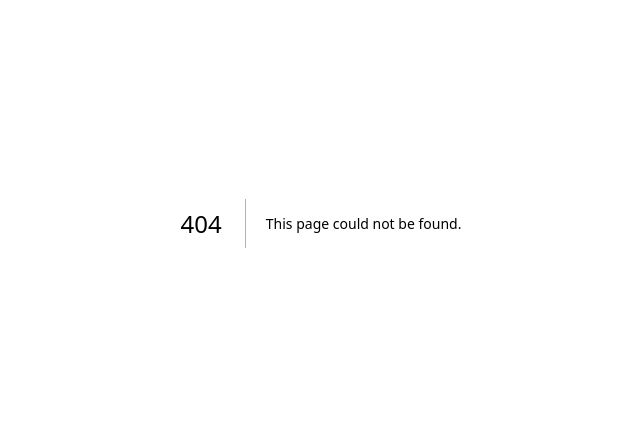
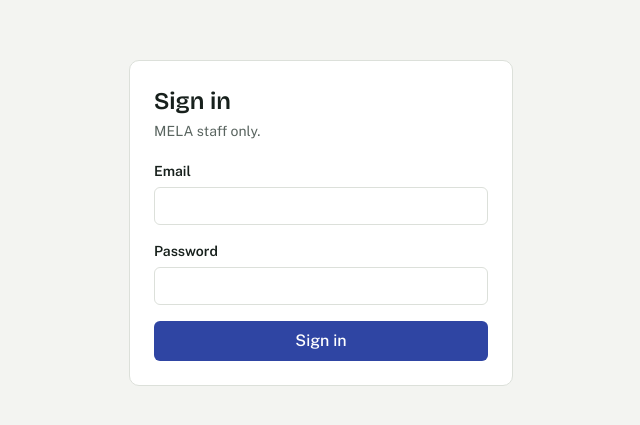
Before and after one commit to chii-alu/dms_demo, a Next.js app: page /login in a window 1280 px wide. Before the commit this address had no page. Shown: the part 177-602 px from the top of the page, without its empty margins (319-959 px from the left). Built offline with nearby package versions, Linux system fonts and the light colour scheme.

Commit message:
Implement login actions and page with sign-in functionality

```diff
--- /dev/null
+++ b/src/app/login/actions.ts
@@ -0,0 +1,28 @@
+"use server";
+
+import { redirect } from "next/navigation";
+import { createClient } from "@/lib/supabase/server";
+
+// Only allow same-site relative paths as post-login destinations.
+function safeNext(next: string) {
+  return next.startsWith("/") && !next.startsWith("//") ? next : "/manage";
+}
+
+export async function signIn(formData: FormData) {
+  const email = String(formData.get("email") ?? "").trim();
+  const password = String(formData.get("password") ?? "");
+  const next = safeNext(String(formData.get("next") ?? "/manage"));
+
+  const supabase = await createClient();
+  const { error } = await supabase.auth.signInWithPassword({ email, password });
+  if (error) {
+    redirect(`/login?error=invalid&next=${encodeURIComponent(next)}`);
+  }
+  redirect(next);
+}
+
+export async function signOut() {
+  const supabase = await createClient();
+  await supabase.auth.signOut();
+  redirect("/login");
+}
--- /dev/null
+++ b/src/app/login/page.tsx
@@ -0,0 +1,56 @@
+import { signIn } from "./actions";
+
+const messages: Record<string, string> = {
+  invalid: "That email and password did not match a MELA staff account.",
+  "no-access": "This account is signed in but has no MELA staff role. Ask an admin to add you.",
+};
+
+export default async function LoginPage({
+  searchParams,
+}: {
+  searchParams: Promise<{ error?: string; next?: string }>;
+}) {
+  const { error, next } = await searchParams;
+
+  return (
+    <main className="flex min-h-screen items-center justify-center p-6">
+      <div className="w-full max-w-sm rounded-[10px] border border-line bg-surface p-6">
+        <h1 className="font-display text-2xl font-semibold">Sign in</h1>
+        <p className="mt-1 text-sm text-muted">MELA staff only.</p>
+
+        {error && messages[error] && (
+          <p role="alert" className="mt-4 rounded-md bg-bad-soft p-3 text-sm text-bad">
+            {messages[error]}
+          </p>
+        )}
+
+        <form action={signIn} className="mt-5 flex flex-col gap-4">
+          <input type="hidden" name="next" value={next ?? "/manage"} />
+          <label className="flex flex-col gap-1.5 text-sm font-semibold">
+            Email
+            <input
+              name="email"
+              type="email"
+              required
+              autoComplete="email"
+              className="rounded-md border border-line bg-surface px-3 py-2 font-normal"
+            />
+          </label>
+          <label className="flex flex-col gap-1.5 text-sm font-semibold">
+            Password
+            <input
+              name="password"
+              type="password"
+              required
+              autoComplete="current-password"
+              className="rounded-md border border-line bg-surface px-3 py-2 font-normal"
+            />
+          </label>
+          <button type="submit" className="rounded-md bg-accent px-3 py-2 font-medium text-surface">
+            Sign in
+          </button>
+        </form>
+      </div>
+    </main>
+  );
+}
--- /dev/null
+++ b/src/components/manage/ManageNav.tsx
@@ -0,0 +1,76 @@
+"use client";
+
+import Link from "next/link";
+import { usePathname } from "next/navigation";
+
+export type NavIntervention = { id: string; name: string; type: "open" | "selective"; sessionCount: number };
+export type NavPillar = { pillar: "HENT" | "HEMP" | "HECO"; interventions: NavIntervention[] };
+
+const PILLAR_COLOR: Record<NavPillar["pillar"], string> = {
+  HENT: "var(--hent)",
+  HEMP: "var(--hemp)",
+  HECO: "var(--heco)",
+};
+
+function NavLink({ href, children, count }: { href: string; children: React.ReactNode; count?: number }) {
+  const pathname = usePathname();
+  const active = href === "/manage" ? pathname === href : pathname === href || pathname.startsWith(href + "/");
+  return (
+    <Link
+      href={href}
+      aria-current={active ? "page" : undefined}
+      className={`flex items-center gap-2 rounded-md px-2.5 py-1.5 text-sm hover:bg-sunk ${
+        active ? "bg-accent-soft font-semibold text-accent" : ""
+      }`}
+    >
+      {children}
+      {count !== undefined && <span className="ml-auto text-xs tabular-nums text-muted">{count || ""}</span>}
+    </Link>
+  );
+}
+
+export function ManageNav({ pillars, signOutAction }: { pillars: NavPillar[]; signOutAction: () => Promise<void> }) {
+  return (
+    <nav aria-label="Pillars and interventions" className="flex h-full flex-col">
+      <div className="px-2.5 pb-4 pt-1">
+        <div className="font-display text-xl font-semibold">MELA</div>
+        <div className="text-xs text-muted">Intervention manager</div>
+      </div>
+
+      <NavLink href="/manage">Overview</NavLink>
+      <NavLink href="/manage/registry">Participant registry</NavLink>
+      <NavLink href="/manage/data">Data for the dashboard</NavLink>
+
+      {pillars.map(({ pillar, interventions }) => (
+        <div key={pillar}>
+          <div className="flex items-center gap-2 px-2.5 pb-1.5 pt-4 text-xs font-semibold tracking-wider text-muted">
+            <span className="h-3.5 w-1 rounded-sm" style={{ background: PILLAR_COLOR[pillar] }} />
+            {pillar}
+          </div>
+          {interventions.map((i) => (
+            <NavLink key={i.id} href={`/manage/interventions/${i.id}`} count={i.sessionCount}>
+              <span
+                className={`inline-block h-2 w-2 flex-none rounded-full border-[1.5px] border-muted ${
+                  i.type === "selective" ? "bg-muted" : ""
+                }`}
+                title={i.type}
+              />
+              {i.name}
+            </NavLink>
+          ))}
+        </div>
+      ))}
+
+      <div className="mt-auto border-t border-line pt-4 text-sm">
+        <Link href="/dashboard" className="block px-2.5 py-1.5 text-accent hover:underline">
+          Dashboard
+        </Link>
+        <form action={signOutAction}>
+          <button type="submit" className="px-2.5 py-1.5 text-muted hover:text-ink">
+            Sign out
+          </button>
+        </form>
+      </div>
+    </nav>
+  );
+}
```
